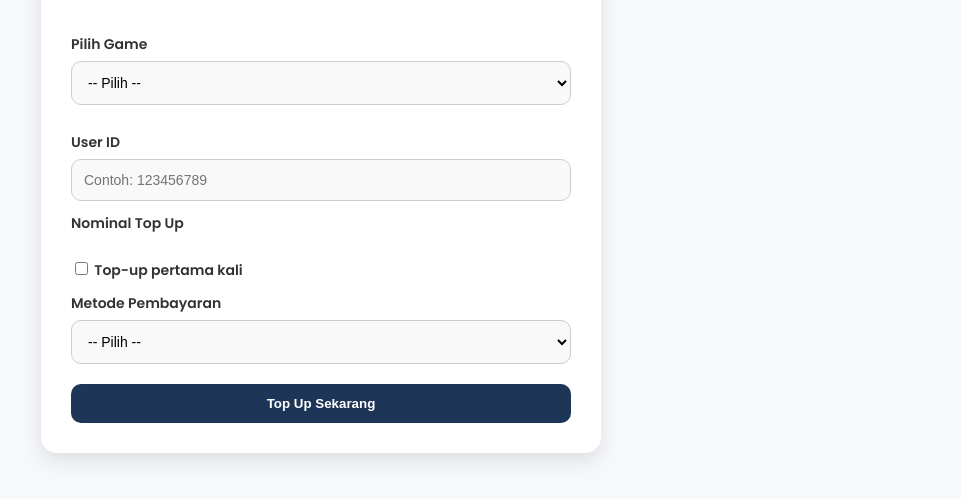
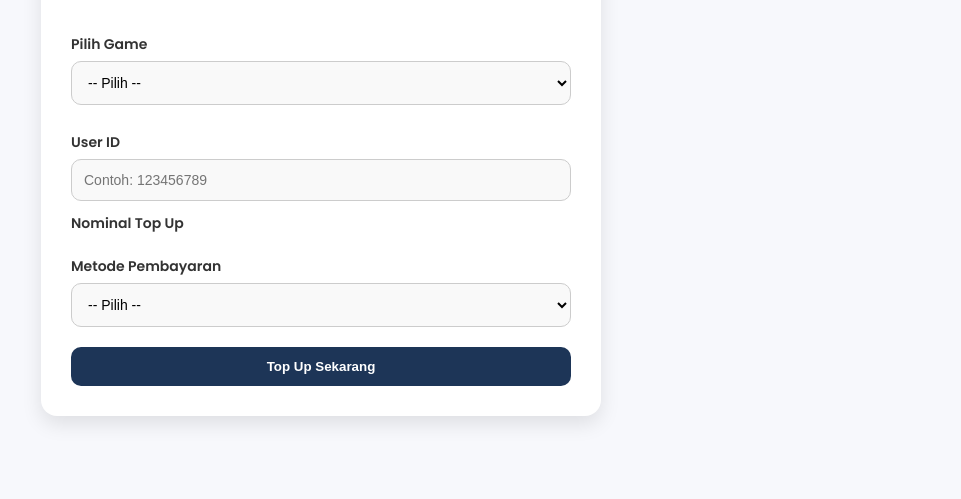
Before and after one commit to rafibusiness/rafi-business, a plain HTML site: page index.html in a window 1280 px wide. Shown: the part 177-676 px from the top of the page, without its empty margins (319-1280 px from the left). Drawn offline with Linux system fonts and the light colour scheme.

Commit message:
index.html

```diff
--- a/index.html
+++ b/index.html
@@ -208,8 +208,6 @@
         <div id="nominalWrapper" class="card-nominal"></div>
         <input type="hidden" id="nominal" required />
 
-        <label><input type="checkbox" id="firstTime" /> Top-up pertama kali</label>
-
         <label for="metode">Metode Pembayaran</label>
         <select id="metode" required>
           <option value="">-- Pilih --</option>
```
